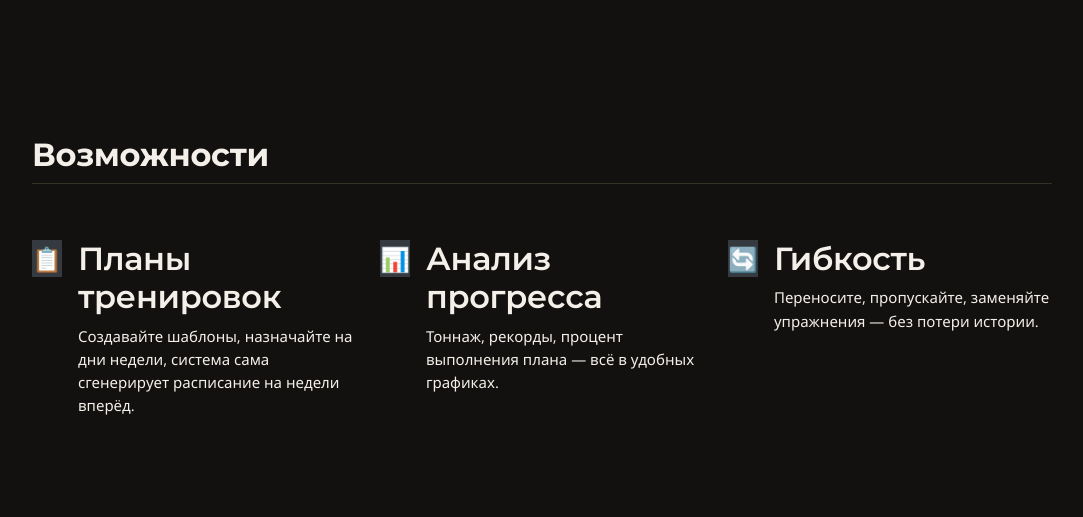
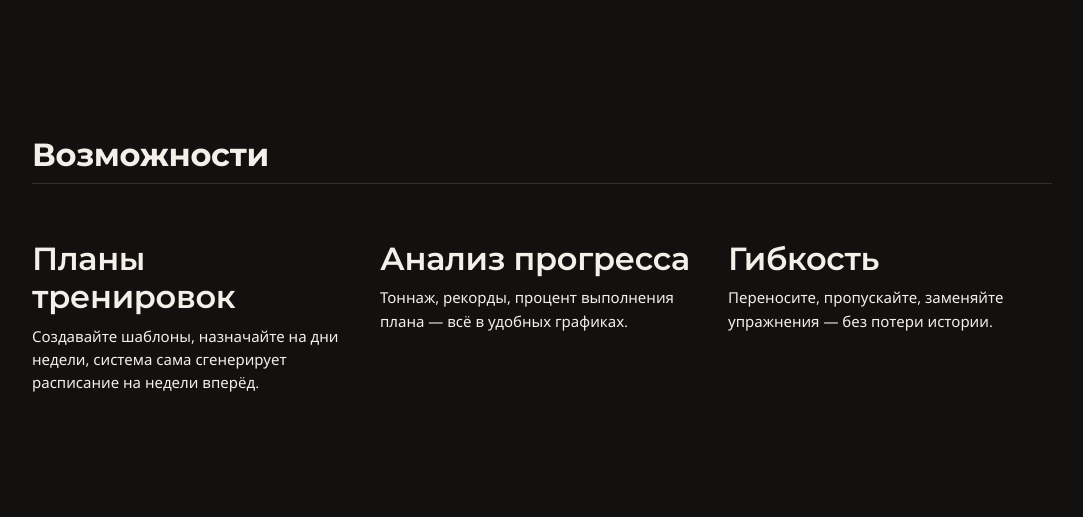
Before and after one commit to Mandeveda/workout_tracker, a Flask app: page / in a window 1280 px wide. Shown: the part 496-1013 px from the top of the page, without its empty margins (98-1181 px from the left). Run offline with Flask 3, Linux system fonts and the light colour scheme; some libraries are stand-ins or nearby versions.

Commit message:
главная для гостей: убраны пиктограммы, не подходившие к новому дизайну

```diff
--- a/app/templates/index.html
+++ b/app/templates/index.html
@@ -23,27 +23,18 @@
     <h2 class="pb-2 border-bottom">Возможности</h2>
     <div class="row g-4 py-5 row-cols-1 row-cols-lg-3">
         <div class="col d-flex align-items-start">
-            <div class="icon-square text-body-emphasis bg-body-secondary d-inline-flex align-items-center justify-content-center fs-4 flex-shrink-0 me-3">
-                📋
-            </div>
             <div>
                 <h3 class="fs-2">Планы тренировок</h3>
                 <p>Создавайте шаблоны, назначайте на дни недели, система сама сгенерирует расписание на недели вперёд.</p>
             </div>
         </div>
         <div class="col d-flex align-items-start">
-            <div class="icon-square text-body-emphasis bg-body-secondary d-inline-flex align-items-center justify-content-center fs-4 flex-shrink-0 me-3">
-                📊
-            </div>
             <div>
                 <h3 class="fs-2">Анализ прогресса</h3>
                 <p>Тоннаж, рекорды, процент выполнения плана — всё в удобных графиках.</p>
             </div>
         </div>
         <div class="col d-flex align-items-start">
-            <div class="icon-square text-body-emphasis bg-body-secondary d-inline-flex align-items-center justify-content-center fs-4 flex-shrink-0 me-3">
-                🔄
-            </div>
             <div>
                 <h3 class="fs-2">Гибкость</h3>
                 <p>Переносите, пропускайте, заменяйте упражнения — без потери истории.</p>
```
